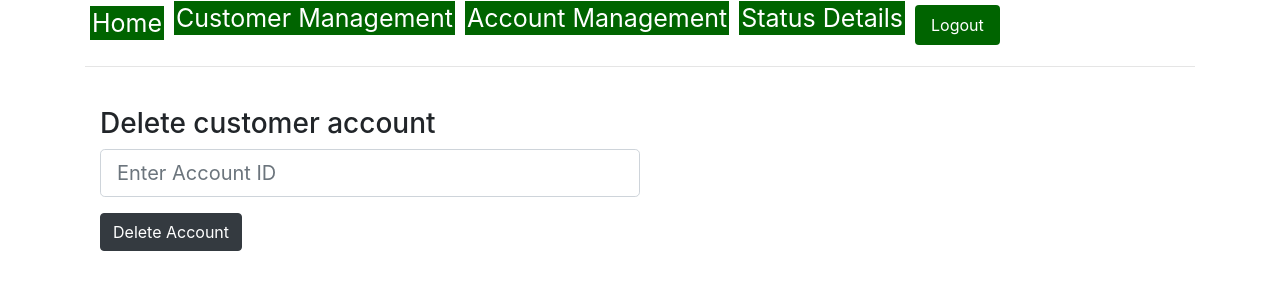
After one commit to shazebfahmi/Bank-of-Mills, a Flask app: page /delete_account in a window 1280 px wide. The commit adds this page. Shown: the top 300 px of the page. Run offline with Flask 2, Linux system fonts and the light colour scheme; the visitor is signed in with stand-in values (Sample User, id 1); some libraries are stand-ins or nearby versions.

Commit message:
Delete customer account feature

```diff
--- a/application/routes.py
+++ b/application/routes.py
@@ -257,6 +257,56 @@ def delete_customer():
 		except Exception as e:
 			print("in except of retrieve  ")
 			#msg = "Could not search for the customer"
+	return render_template('delete_customer.html',checked = checked,details =details)
 
+@app.route('/delete_account',methods=['GET','POST'])
+def delete_account():
+	msg=""
+	if request.method=='POST' and ('account_id' in request.form) :
+		account_id=request.form['account_id']
+		try:
+			cursor = mysql.connection.cursor(MySQLdb.cursors.DictCursor)
+			cursor.execute('SELECT * FROM account WHERE account_id = %s and status=1 ', (account_id,))
+			details = cursor.fetchone()
+			acc_id = details['account_id']
+			cust_id = details['customer_id']
+			acc_type = details['account_type']
+			bal = details['balance']
+			message = details['message']
+			acc_created = details['account_created']
+			last_updated = details['last_updated']
+			status = details['status']
+			mysql.connection.commit()
+			cursor.close()
 
-	return render_template('delete_customer.html',checked = checked,details =details)
+			return render_template('del_acc_details.html', acc_id=acc_id, cust_id=cust_id, acc_type=acc_type, bal=bal,
+											   message=message, acc_created=acc_created, last_updated=last_updated, status=status)
+
+		except Exception as e:
+			msg="Please enter valid Account Id"
+
+	if 'loggedin' in session and session['type'] == 'executive':
+		return render_template('delete_account.html', username=session['username'], emp_type=session['type'], msg=msg)
+
+	return redirect(url_for('login'))
+
+@app.route('/del_acc_details',methods=['GET','POST'])
+def delete_account_details():
+	msg = ""
+	if request.method == 'POST' and ('acc_id' in request.form ):
+		account_id = request.form['acc_id']
+
+		try:
+			cursor = mysql.connection.cursor(MySQLdb.cursors.DictCursor)
+			cursor.execute('UPDATE account SET status=0 WHERE account_id = %s ', (account_id,))
+			cursor.execute('UPDATE account SET message="account deleted successfully" WHERE account_id = %s ', (account_id,))
+			mysql.connection.commit()
+			flash('Customer account deleted successfully', 'success')
+			cur.close()
+		except Exception as e:
+			msg="Could not delete, Please try again later!"
+
+	if 'loggedin' in session and session['type'] == 'executive':
+		return render_template('del_acc_details.html', username=session['username'], emp_type=session['type'], msg=msg)
+
+	return redirect(url_for('login'))
--- /dev/null
+++ b/application/templates/delete_account.html
@@ -0,0 +1,34 @@
+<!DOCTYPE html>
+<html lang="en">
+<head>
+    <meta charset="UTF-8">
+    <title>Delete Account</title>
+    <link rel="stylesheet" href="{{ url_for('static', filename='style.css') }}">
+    <link rel="stylesheet" href="https://maxcdn.bootstrapcdn.com/bootstrap/4.0.0/css/bootstrap.min.css"
+          integrity="sha384-Gn5384xqQ1aoWXA+058RXPxPg6fy4IWvTNh0E263XmFcJlSAwiGgFAW/dAiS6JXm" crossorigin="anonymous">
+</head>
+<body>
+{% extends "cus_layout.html" %}
+{% block content%}
+<br/>
+    <div class="container">
+        <h3>Delete customer account</h3>
+        <form action="{{ url_for('delete_account') }}" method="post">
+                <div class="form-group">
+                    <input type="text" class="form-control form-control-lg w-50" name="account_id" placeholder="Enter Account ID" pattern="\d{9}" title="Please enter the nine digit Account ID">
+                </div>
+                {% if msg %}
+                <div class="alert alert-danger w-50" role="alert">
+                    {{ msg }}
+                </div>
+                {% endif %}
+                <div class="form-group">
+                    <button type="Submit" class="btn btn-dark">Delete Account</button>
+                </div>
+
+        </form>
+    </div>
+
+{% endblock %}
+</body>
+</html>
--- a/application/templates/includes/nav1.html
+++ b/application/templates/includes/nav1.html
@@ -15,9 +15,6 @@
 				<div class="dropdown-content">
 
 					<a href= "{{ url_for('create_customer') }}"><h3>Create New Customer</h3	></a>
-
-					<a href= "{{ url_for('login') }}"><h3>Create New Customer</h3></a>
-
 					<a href= "{{ url_for('update_search') }}"><h3>Edit Customer</h3></a>
 					<a href= "{{ url_for('delete_customer') }}"><h3>Delete Customer</h3></a>
 					<a href= "{{ url_for('customer_status') }}"><h3>View Customer Status</h3></a>
@@ -28,7 +25,7 @@
 			<li><a class="dropbtn" style="background:darkgreen" href="{{ url_for('login') }}" class="nav-link active">Account Management</a></li>
 				<div class="dropdown-content">
 					<a href= "{{ url_for('c_account') }}"><h3>Create New Account</h3></a>
-					<a href= "{{ url_for('login') }}"><h3>Delete Account</h3></a>
+					<a href= "{{ url_for('delete_account') }}"><h3>Delete Account</h3></a>
 				</div>
 			</div>
 
```
Also changed, not shown: application/templates/del_acc_details.html (added, +53 -0 lines).
